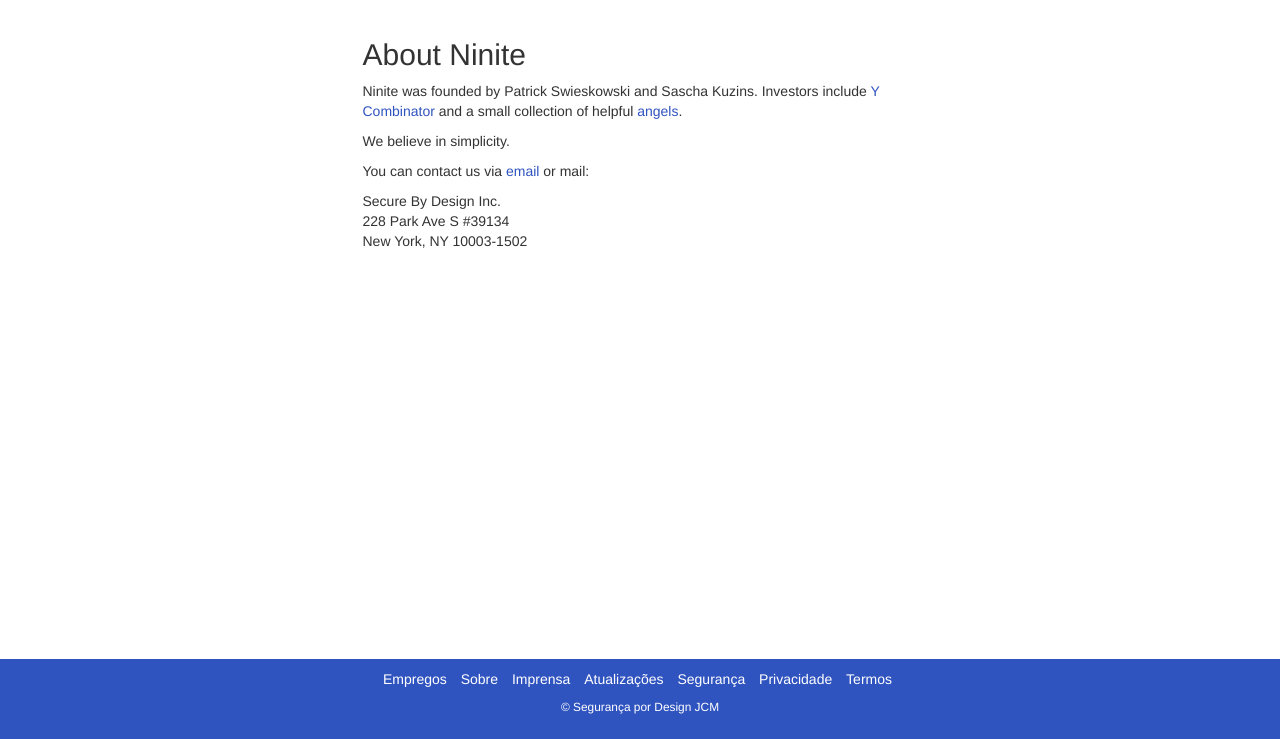
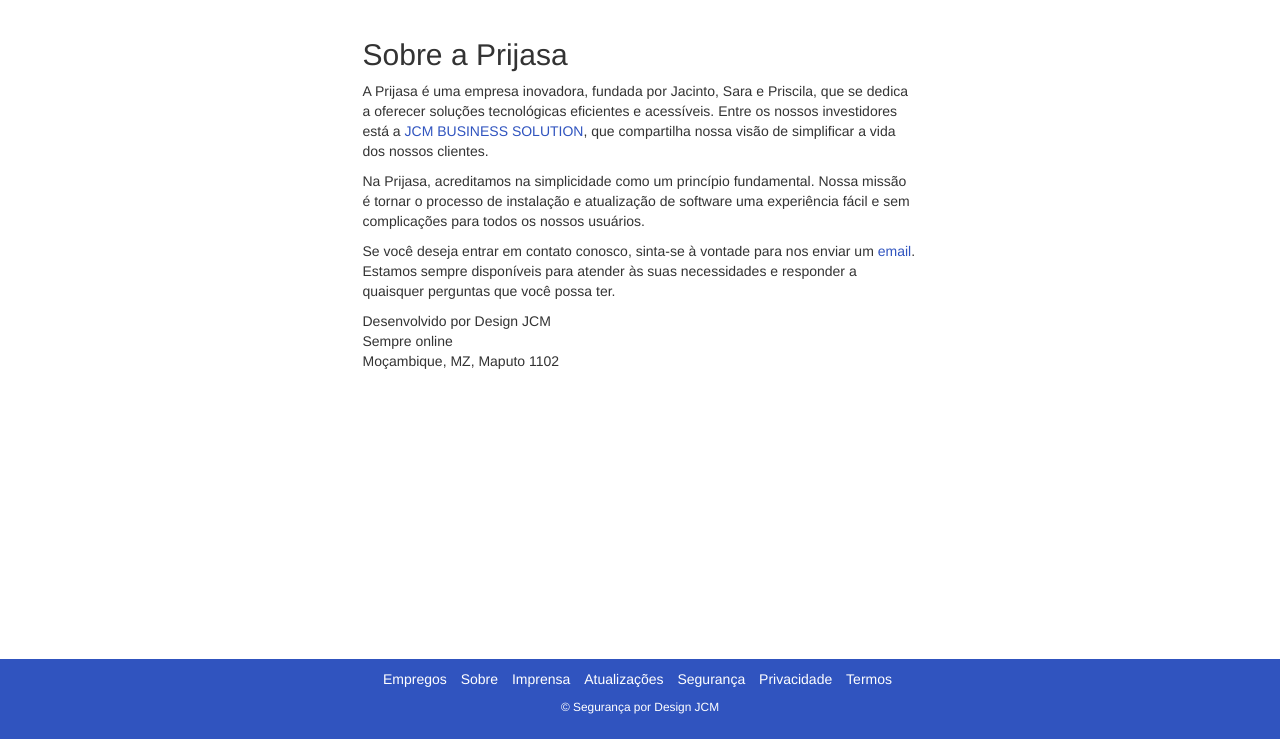
Before and after one commit to mulemele1/prijasa, a plain HTML site: page about.html in a window 1280 px wide. Shown: the part 61-800 px from the top of the page. Drawn offline with Linux system fonts and the light colour scheme.

Commit message:
segunda pagina sobre

```diff
--- a/about.html
+++ b/about.html
@@ -46,34 +46,32 @@
 </div>
 </nav>
 
-
 <div class="container">
     <div class="row">
         <div class="col-md-6 col-md-offset-3">
 
-<h2>About Ninite</h2>
+            <h2>Sobre a Prijasa</h2>
             <p>
-Ninite was founded by Patrick Swieskowski and Sascha Kuzins.
-Investors include <a href="http://ycombinator.com/">Y Combinator</a>
-and a small collection of helpful
-<a href="http://en.wikipedia.org/wiki/Angel_investor">angels</a>.
+                A Prijasa é uma empresa inovadora, fundada por Jacinto, Sara e Priscila, que se dedica a oferecer soluções tecnológicas eficientes e acessíveis.
+                Entre os nossos investidores está a <a href="https://jcmbusiness.vercel.app/">JCM BUSINESS SOLUTION</a>, que compartilha nossa visão de simplificar a vida dos nossos clientes.
             </p>
             <p>
-We believe in simplicity.
+                Na Prijasa, acreditamos na simplicidade como um princípio fundamental. Nossa missão é tornar o processo de instalação e atualização de software uma experiência fácil e sem complicações para todos os nossos usuários.
             </p>
             <p>
-You can contact us via <a href="mailto:contact@ninite.com">email</a>
-or mail:
+                Se você deseja entrar em contato conosco, sinta-se à vontade para nos enviar um <a href="mailto:prijasamz@gmail.com">email</a>. Estamos sempre disponíveis para atender às suas necessidades e responder a quaisquer perguntas que você possa ter.
             </p>
             <address>
-Secure By Design Inc.<br>
-228 Park Ave S #39134<br>
-New York, NY 10003-1502
+                Desenvolvido por Design JCM<br>
+                Sempre online<br>
+                Moçambique, MZ, Maputo 1102
             </address>
 
         </div>
     </div>
 </div>
+
+
 
 </div>
 <div class="footer">
```
Lines whose indentation alone changed are shown as unchanged.
